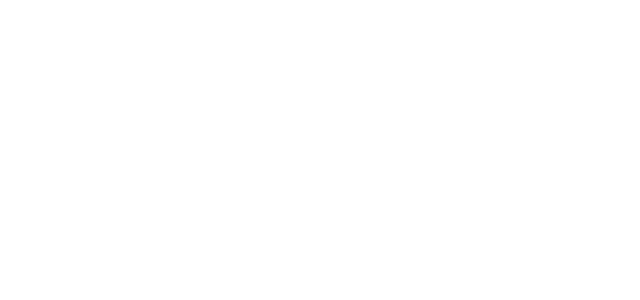
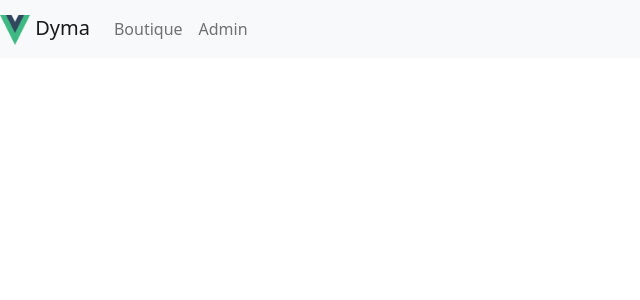
Before and after one commit to MassimoRosas/vue.js-shop, a Vue app in the folder dyma-boutique/: page / in a window 1280 px wide. Shown: the top 300 px of the page, without its empty margins (0-640 px from the left). Built offline with nearby package versions, Linux system fonts and the light colour scheme.

Commit message:
Added header

```diff
--- a/dyma-boutique/src/App.vue
+++ b/dyma-boutique/src/App.vue
@@ -1,15 +1,16 @@
 <template>
   <div id="app">
-
+    <TheHeader></TheHeader>
   </div>
 </template>
 
 <script>
+import TheHeader from './components/TheHeader';
 
 export default {
   name: 'App',
   components: {
-
+    TheHeader
   }
 }
 </script>
--- /dev/null
+++ b/dyma-boutique/src/components/TheHeader.vue
@@ -0,0 +1,32 @@
+<template>
+  <nav class="navbar navbar-expand-lg navbar-light bg-light">
+    <a class="navbar-brand">
+      <img src="../assets/logo.png" width="30" height="30" />
+      Dyma
+    </a>
+    <button class="navbar-toggler">
+      <span class="navbar-toggler-icon"></span>
+    </button>
+    <div class="collapse navbar-collapse">
+      <ul class="navbar-nav">
+        <li class="nav-item">
+          <a class="nav-link">Boutique</a>
+        </li>
+        <li class="nav-item">
+          <a class="nav-link">Admin</a>
+        </li>
+      </ul>
+    </div>
+  </nav>
+</template>
+
+<script>
+
+export default {
+
+}
+</script>
+
+<style>
+
+</style>
```
Also changed, not shown: dyma-boutique/src/components/Header.vue (deleted, +0 -16 lines), dyma-boutique/src/assets/logo.png (added).
